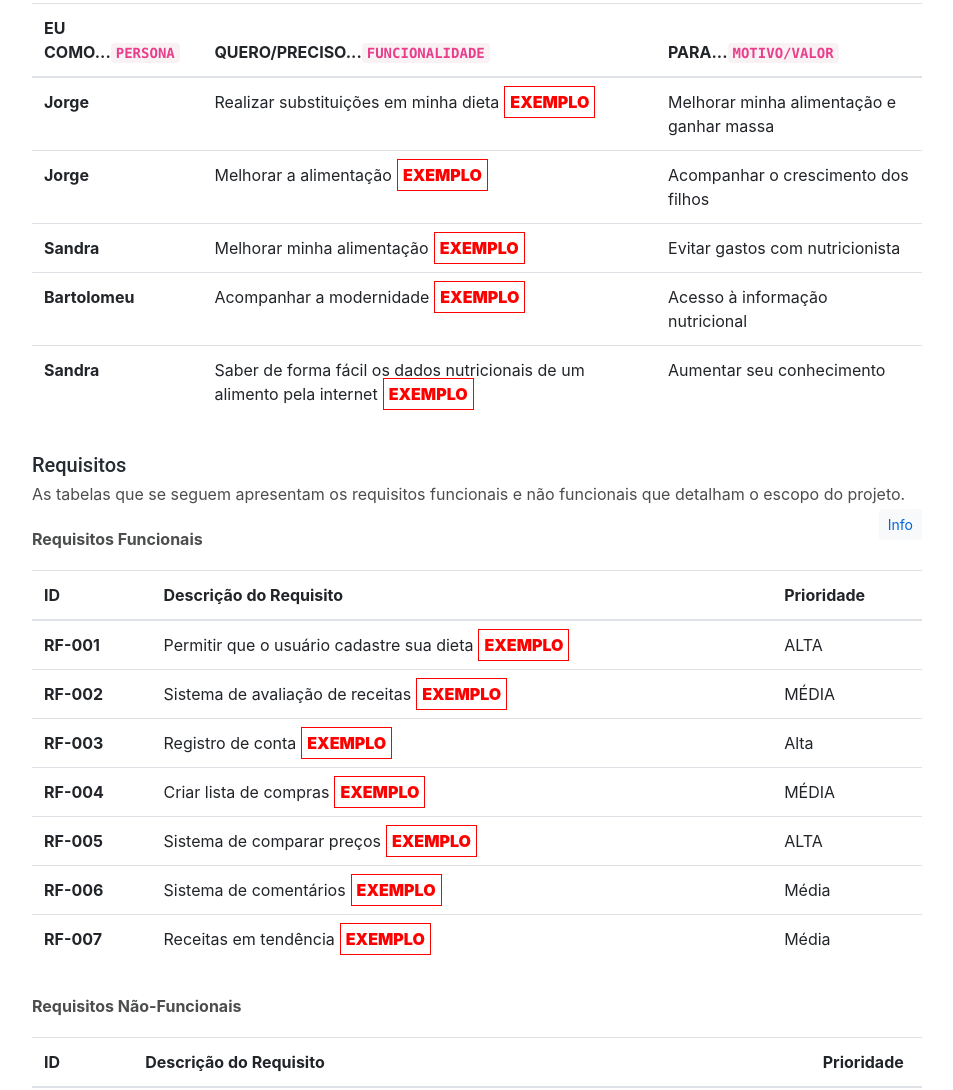
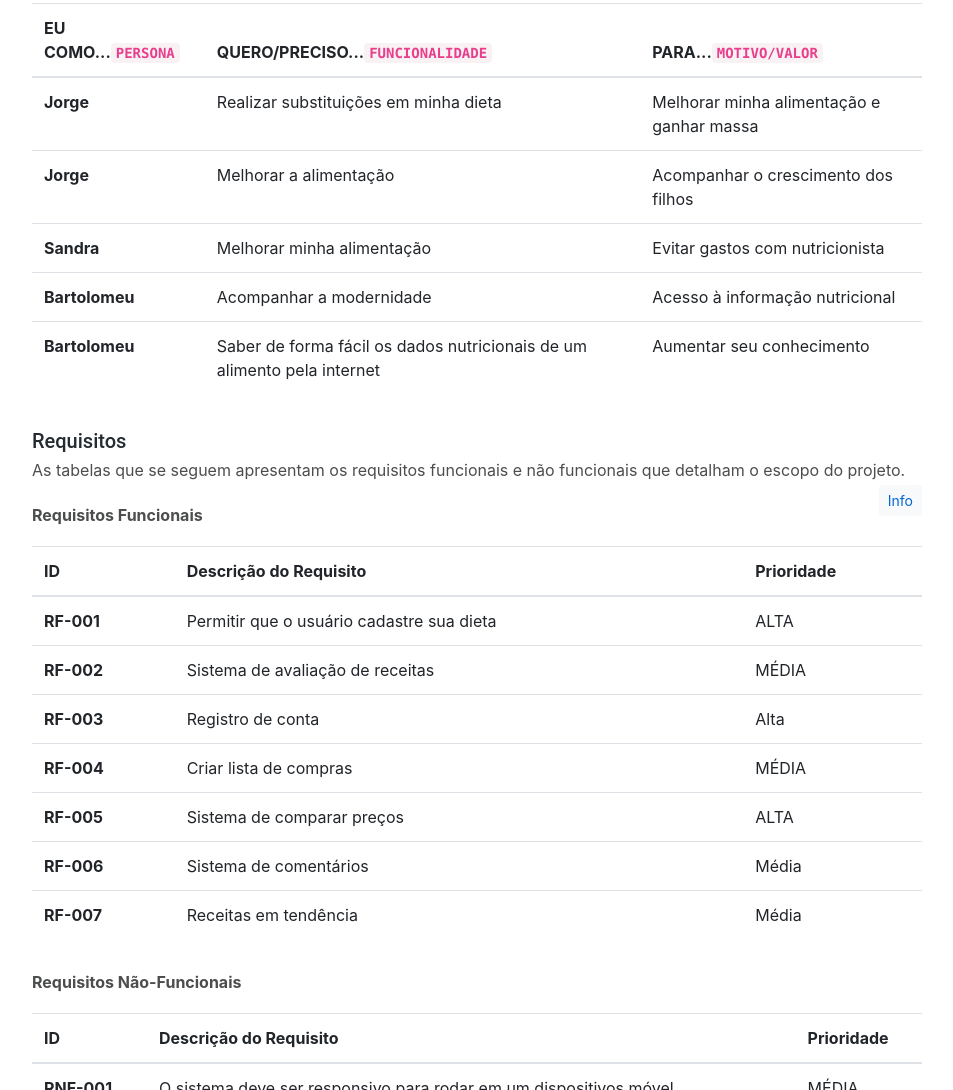
Before and after one commit to ICEI-PUC-Minas-PMGCC-TI/ti-1-pmg-cc-m-20241-g13-falta-de-opcoes-de-dietas, a plain HTML site: page docs/index.html in a window 1280 px wide. Shown: the part 1710-2800 px from the top of the page, without its empty margins (293-1246 px from the left). Drawn offline with Linux system fonts and the light colour scheme.

Commit message:
documentação

```diff
--- a/docs/index.html
+++ b/docs/index.html
@@ -106,7 +106,7 @@
                     </li>
                     <li><strong>Membros da equipe:</strong>
                       <ul>
-                        <li><a href="https://github.com/fulano">Alice Salim</a><span class="exemplo">EXEMPLO</span></li>
+                        <li><a href="https://github.com/fulano">Alice Salim</a></li>
                         <li><a href="https://github.com/iasminfeo">Iasmin Oliveira</a></li>
                         <li><a href="https://github.com/ga-amaral2">Gabriel Amaral</a></li>
                         <li><a href="https://github.com/matheusmra">Matheus de Almeida</a></li>
@@ -131,7 +131,7 @@
               <div class="alert alert-warning collapse" role="alert" id="collapseProblema">
                 Nesse momento você deve apresentar o problema que a sua aplicação deve resolver. No entanto, não é a hora de comentar sobre a aplicação. Descreva também o contexto em que essa aplicação será usada, se houver: empresa, tecnologias, etc. Novamente, descreva apenas o que de fato existir, pois ainda não é a hora de apresentar requisitos detalhados ou projetos.
               </div>
-              <p>......  COLOQUE AQUI O SEU TEXTO ......</p>
+              <p> Falta de opções de substituição adequadas</p>
             </section>
 
             <section>
@@ -215,27 +215,27 @@
                   <tbody>
                       <tr>
                           <th scope="row">Jorge</th>
-                          <td>Realizar substituições em minha dieta<span class="exemplo">EXEMPLO</span></td>
+                          <td>Realizar substituições em minha dieta</td>
                           <td>Melhorar minha alimentação e ganhar massa</td>
                       </tr>
                       <tr>
                           <th scope="row">Jorge</th>
-                          <td>Melhorar a alimentação<span class="exemplo">EXEMPLO</span></td>
+                          <td>Melhorar a alimentação</td>
                           <td>Acompanhar o crescimento dos filhos</td>
                       </tr>
                       <tr>
                           <th scope="row">Sandra</th>
-                          <td>Melhorar minha alimentação<span class="exemplo">EXEMPLO</span></td>
+                          <td>Melhorar minha alimentação</td>
                           <td>Evitar gastos com nutricionista</td>
                       </tr>
                       <tr>
                           <th scope="row">Bartolomeu</th>
-                          <td>Acompanhar a modernidade<span class="exemplo">EXEMPLO</span></td>
+                          <td>Acompanhar a modernidade</td>
                           <td>Acesso à informação nutricional</td>
                       </tr>
                       <tr>
-                          <th scope="row">Sandra</th>
-                          <td>Saber de forma fácil os dados nutricionais de um alimento pela internet<span class="exemplo">EXEMPLO</span></td>
+                          <th scope="row">Bartolomeu</th>
+                          <td>Saber de forma fácil os dados nutricionais de um alimento pela internet</td>
                           <td>Aumentar seu conhecimento</td>
                       </tr>
                   </tbody>
@@ -271,36 +271,36 @@
                   <tbody>
                       <tr>
                           <th scope="row">RF-001</th>
-                          <td>Permitir que o usuário cadastre sua dieta<span class="exemplo">EXEMPLO</span></td>
+                          <td>Permitir que o usuário cadastre sua dieta</td>
                           <td>ALTA</td>
                       </tr>
                       <tr>
                           <th scope="row">RF-002</th>
-                          <td>Sistema de avaliação de receitas<span class="exemplo">EXEMPLO</span></td>
+                          <td>Sistema de avaliação de receitas</td>
                           <td>MÉDIA</td>
                       </tr>
                        <tr>
                           <th scope="row">RF-003</th>
-                          <td>Registro de conta<span class="exemplo">EXEMPLO</span></td>
+                          <td>Registro de conta</td>
                           <td>Alta</td>
                        <tr>
                           <th scope="row">RF-004</th>
-                          <td>Criar lista de compras<span class="exemplo">EXEMPLO</span></td>
+                          <td>Criar lista de compras</td>
                           <td>MÉDIA</td>
                       </tr>
                        <tr>
                           <th scope="row">RF-005</th>
-                          <td>Sistema de comparar preços<span class="exemplo">EXEMPLO</span></td>
+                          <td>Sistema de comparar preços</td>
                           <td>ALTA</td>
                       </tr>
                       <tr>
                           <th scope="row">RF-006</th>
-                          <td>Sistema de comentários<span class="exemplo">EXEMPLO</span></td>
+                          <td>Sistema de comentários</td>
                           <td>Média</td>
                       </tr>
                         <tr>
                           <th scope="row">RF-007</th>
-                          <td>Receitas em tendência<span class="exemplo">EXEMPLO</span></td>
+                          <td>Receitas em tendência</td>
                           <td>Média</td>
                       </tr>
                   </tbody>
@@ -318,21 +318,21 @@
                   <tbody>
                       <tr>
                           <th scope="row">RNF-001</th>
-                          <td>O sistema deve ser responsivo para rodar em um dispositivos móvel<span class="exemplo">EXEMPLO</span></td>
+                          <td>O sistema deve ser responsivo para rodar em um dispositivos móvel</td>
                           <td>MÉDIA</td>
                       </tr>
                       <tr>
                           <th scope="row">RNF-002</th>
-                          <td>Sistema de notificações no email<span class="exemplo">EXEMPLO</span></td>
+                          <td>Sistema de notificações no email</td>
                           <td>BAIXA</td>
                       </tr>
                       <tr>
                           <th scope="row">RNF-003</th>
-                          <td>Integrar diferentes linguagens<span class="exemplo">EXEMPLO</span></td>
+                          <td>Integrar diferentes linguagens</td>
                           <td>ALTA</td>
                       <tr>
                           <th scope="row">RF-004</th>
-                          <td>Modo de leitura facilitada<span class="exemplo">EXEMPLO</span></td>
+                          <td>Modo de leitura facilitada</td>
                           <td>Baixa</td>
                       </tr>
                       </tr>
@@ -373,7 +373,14 @@
                 <div class="alert alert-warning collapse" role="alert" id="collapseWireframes">
                   <p>Os Wireframes são protótipos das telas da aplicação usados em design de interface para sugerir a estrutura de um site web e seu relacionamentos entre suas páginas. Um wireframe web é uma ilustração semelhante ao layout de elementos fundamentais na interface. <img  class="img-fluid" src="assets/images/exemplo-wireframe.png" alt="Exemplo de wireframe"></p>
                 </div>
-                <p>......  COLOQUE AQUI OS PROTÓTIPO DE TELAS E SUA DESCRIÇÃO ......</p>
+                <img src="assets/images/tela-inicial.png">
+                <p><strong>Tela inicial:</strong> O usuário terá três opções de cadastro: <strong>Café da Manha</strong>, <strong>Almoço</strong> e <strong>Jantar</strong> (Wireframe da seção na proxima imagem) </p>
+                <p>Além de oferecer ao usuário receitas em tendência <strong>(Sistema feito com o carousel do Boostrap)</strong></p>
+                <br>
+                <img src="assets/images/tela-info.png">
+                <p><strong>Tela de cadastro de dieta:</strong> Após clicar no <strong>+</strong> o usuário será redirecionado para essa página, aonde ele terá acesso a diversos alimentos <strong>pre-cadastrados</strong> e seus respectivos dados nutricionais. (Representados pelo xx e null)</p>
+                <img src="assets/images/tela-login.png">
+                <p><strong>Tela de login/registro:</strong> O usuário vai ter a opção de se cadastrar no site atráves do método tradicional: <strong>E-mail e senha</strong></p>
               </section>
 
             </section>
@@ -412,22 +419,22 @@
                     <tr>
                         <td>Processo de Design Thinking</td>
                         <td>Miro</td>
-                        <td><a href="https://miro.com/app/board/uXjVKdBjxoU=/">https://miro.com/app/board/uXjVKdBjxoU=/</a><span class="exemplo">EXEMPLO</span></td>
+                        <td><a href="https://miro.com/app/board/uXjVKdBjxoU=/">https://miro.com/app/board/uXjVKdBjxoU=/</a></td>
                     </tr>
                     <tr>
                         <td>Repositório de código</td>
                         <td>GitHub</td>
-                        <td><a href="https://github.com/ICEI-PUC-Minas-PMGCC-TI/ti-1-pmg-cc-m-20241-g13-falta-de-opcoes-de-dietas">https://github.com/ICEI-PUC-Minas-PMGCC-TI/ti-1-pmg-cc-m-20241-g13-falta-de-opcoes-de-dietas</a><span class="exemplo">EXEMPLO</span></td>
+                        <td><a href="https://github.com/ICEI-PUC-Minas-PMGCC-TI/ti-1-pmg-cc-m-20241-g13-falta-de-opcoes-de-dietas">https://github.com/ICEI-PUC-Minas-PMGCC-TI/ti-1-pmg-cc-m-20241-g13-falta-de-opcoes-de-dietas</a></td>
                     </tr>
                     <tr>
                         <td>Hospedagem do site</td>
                         <td>Heroku</td>
-                        <td><a href="https://XXXXXXX.herokuapp.com">https://XXXXXXX.herokuapp.com</a><span class="exemplo">EXEMPLO</span></td>
+                        <td><a href="https://XXXXXXX.herokuapp.com">https://XXXXXXX.herokuapp.com</a></td>
                     </tr>
                     <tr>
                         <td>Protótipo Interativo</td>
                         <td>Figma</td>
-                        <td><a href="https://figma.com/XXXXXXX">https://figma.com/XXXXXXX</a><span class="exemplo">EXEMPLO</span></td>
+                        <td><a href="https://www.figma.com/file/tdfpxYOHAbUd8pOSVImzvV/fit-flex?type=whiteboard&node-id=12-404&t=4UtWRFZsV1xKynIT-0">https://www.figma.com/file/tdfpxYOHAbUd8pOSVImzvV/fit-flex?type=whiteboard&node-id=12-404&t=4UtWRFZsV1xKynIT-0</a></td>
                     </tr>
                 </tbody>
               </table>
@@ -442,17 +449,23 @@
                 <p>Apresente a divisão de papéis e tarefas entre os membros do grupo. Informe quem é o Scrum Master, o Product Owner e os desenvolvedores. Informe também quem é o responsável pela documentação do projeto.</p>
                 <p>Apresente o quadro de gerenciamento do time (Kanban), seu formato e as experiências na utilização dessa ferramenta (GitHub Projects) </p>
               </div>
-              <p>> Scrum Master
+              <p> <strong>Scrum Master</strong>
+                <br>
   	              - Matheus de Almeida Moreira
-
-                >Equipe de Desenvolvimento
+                  <br>
+                  <br>
+                   <strong>Equipe de Desenvolvimento</strong>
+                   <br>
   	              - Alice Salim Khouri Antunes
+                  <br>
   	              - Gabriel da Silva Amaral
+                  <br>
   	              - Iasmin Ferreira e Oliveira
+                  <br>
   	              - Matheus de Almeida Moreira
-
-
-                > Product Onwer
+                  <br>
+                  <br>
+                 <strong>Product Owner</strong>
   	              - Alice Salim Khouri Antunes</p>
             </section>
 
@@ -468,19 +481,22 @@
                 </p>
               </div>
               <p>
-> A ferramenta de controle de versão adotada no projeto foi o
-> Git, sendo que o Github
-> foi utilizado para hospedagem do repositório `upstream`.
->
+> A ferramenta de controle de versão adotada no projeto foi o Git.
+<br>
 > O projeto segue a seguinte convenção para o nome de branchs:
->
+<br>
 > - `master`: versão estável já testada do software
+<br>
 > - `unstable`: versão já testada do software, porém instável
+<br>
 > - `testing`: versão em testes do software
+<br>
 > - `dev`: versão de desenvolvimento do software
->
+<br>
 > Quanto à gerência de issues, cada um que está desenvolvendo possui a sua própria organização, mas todas as alterações respeitam a função dos branchs.
+<br>
 > Os `issues` não foram utilizados no momento.
+<br>
 > Os merges são utilizados juntamente com o pull request para segurança dos dados e verificação de mudanças.</p>
             </section>
           </section>
```
Also changed, not shown: docs/assets/images/tela-info.png (added), docs/assets/images/tela-inicial.png (added), docs/assets/images/tela-login.png (added), 1 other file.
